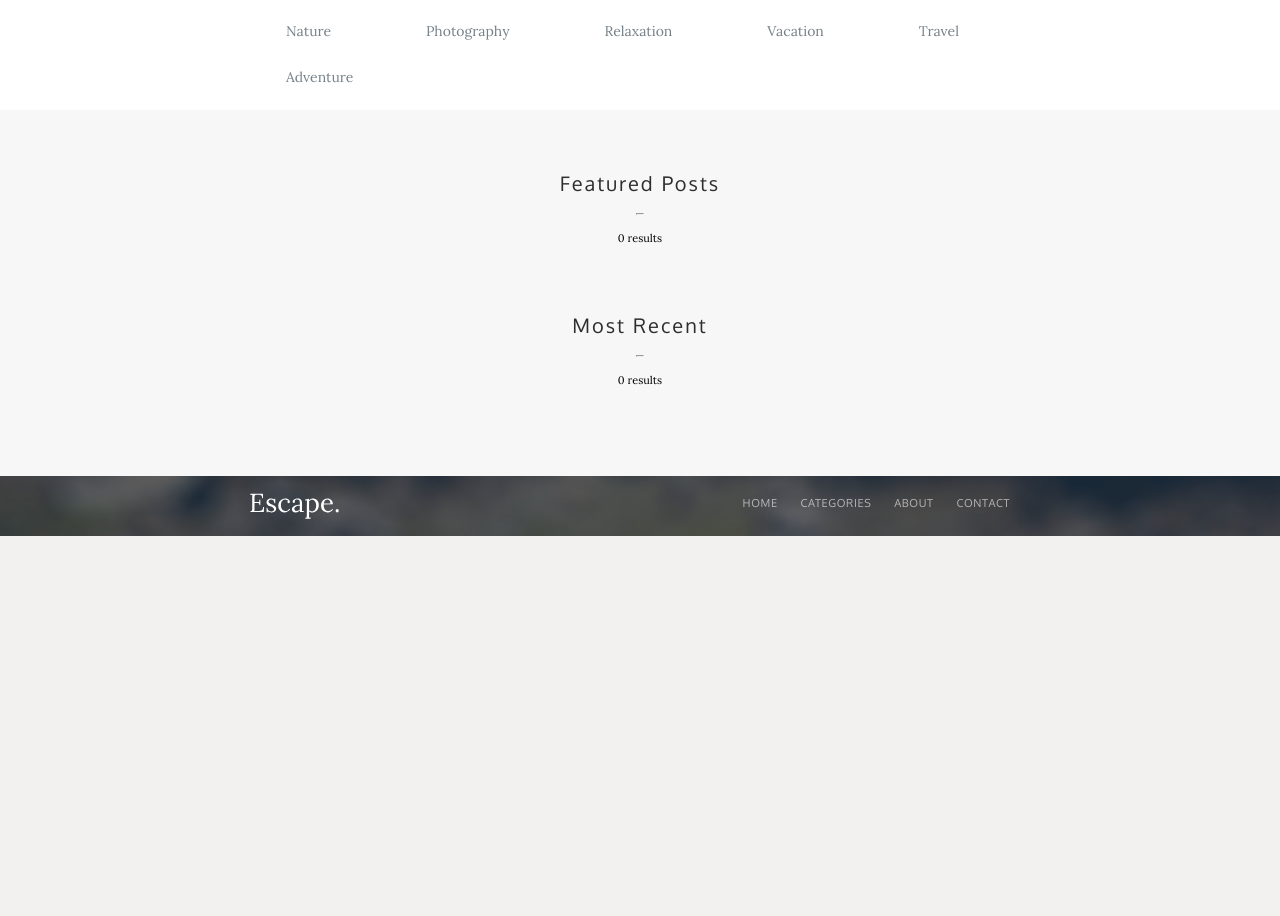
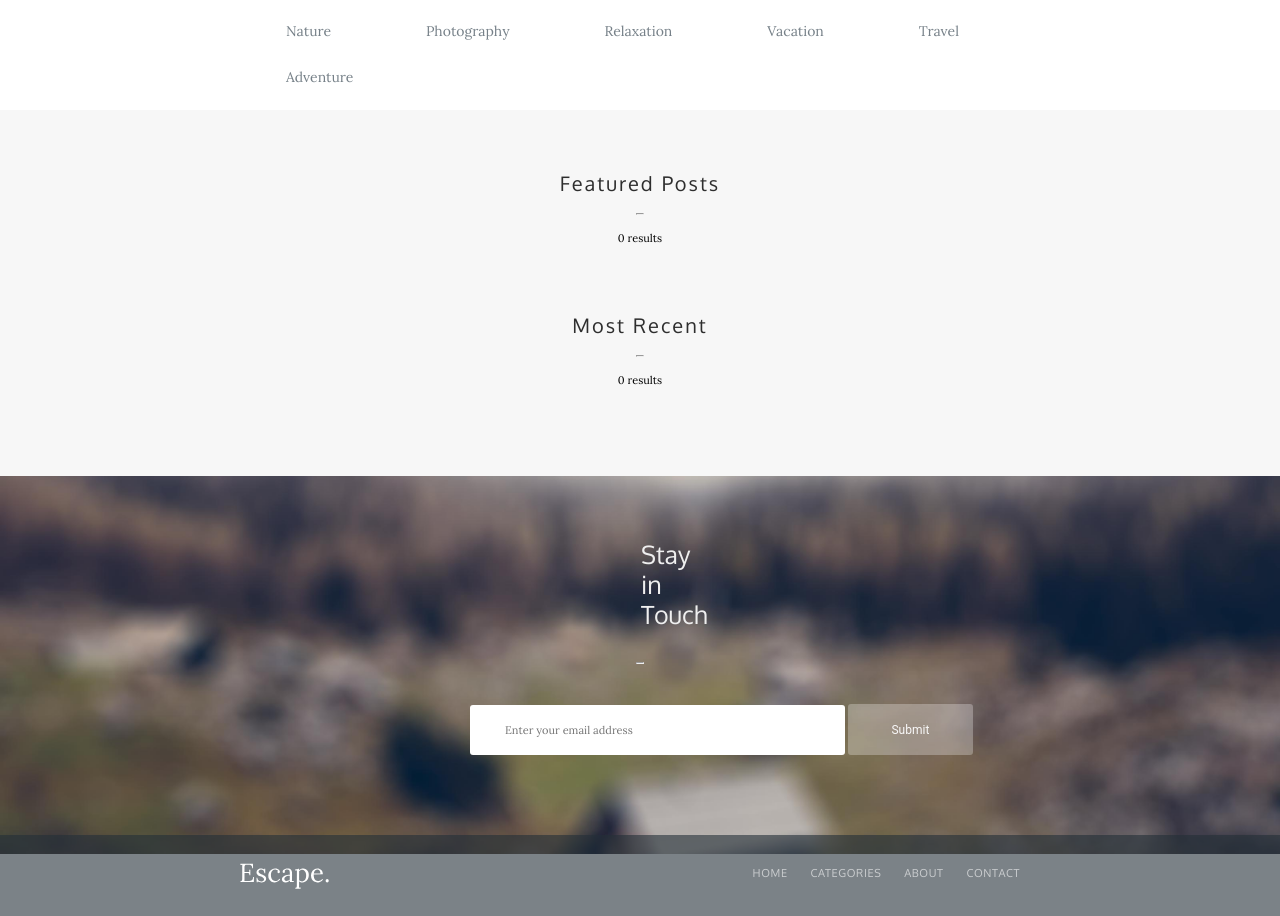
Before and after one commit to KsuyS/WebProgramming, a PHP site: page /home in a window 1280 px wide. Shown: the part 481-1397 px from the top of the page. Before the commit the page ends 1017 px from the top, so only its background shows below. Run offline with PHP 8.4, Linux system fonts and the light colour scheme; data that the repository does not hold is empty.

Commit message:
Доделала вёрстку страниц (внизу ввод почты)

```diff
--- a/home.php
+++ b/home.php
@@ -116,6 +116,16 @@ function getAndPrintMostRecentPostsFromDB(mysqli $conn): void
         </div>
     </main>
     <footer class="footer container">
+        <div class="block-email footer-block-email">
+            <p class="block-email__title">Stay in Touch</p>
+            <hr class="block-email__line">
+            <div class="block-email__part">
+                <input class="block-email__input" type="text" placeholder="Enter your email address" name="email_input"
+                    id="email_input"></input>
+                <button class="block-email__submit">Submit</button>
+            </div>
+        </div>
+
         <nav class="navigation footer-navigation">
             <div class="navigation__logo">
                 <img src="http://localhost:/images/escape-white.svg" alt="Logo">
--- a/styles/style-home.css
+++ b/styles/style-home.css
@@ -281,11 +281,56 @@
     background-image: url("../images/village.png");
     background-size: cover;
     background-position-y: 50%;
+    height: 378px;
+}
+
+.footer-block-email {
+    padding: 62px 250px 80px 250px;
+}
+
+.block-email__title {
+    font-family: "Oxygen", serif;
+    line-height: 30px;
+    font-size: 25px;
+    color: #EFEFEF;
+    padding: 1px 391px 17px 391px;
+}
+
+.block-email__line {
+    height: 1px;
+    max-width: 188px;
+    color: #DEDEDE;
+    margin: 16px 386px 20px;
+}
+
+.block-email__part {
+    padding-top: 20px;
+    padding-left: 220px;
+}
+
+.block-email__input {
+    width: 375px;
+    height: 50px;
+    padding-left: 35px;
+    border: none;
+    border-radius: 3px;
+}
+
+
+.block-email__submit {
+    width: 125px;
+    height: 51px;
+    font-size: 12px;
+    font-family: "Roboto";
+    color:#F8F8F8;
+    background-color:#FFFFFF47;
+    border: none;
+    border-radius: 3px;
 }
 
 .footer-navigation {
     background-color: #232F3899;
-    padding: 28px 240 px 27px 240px;
+    padding: 28px 240px 27px 240px;
 }
 
 .footer__link {
```
Also changed, not shown: post.php (+9 -0 lines), styles/style-post.css (+46 -4 lines).
